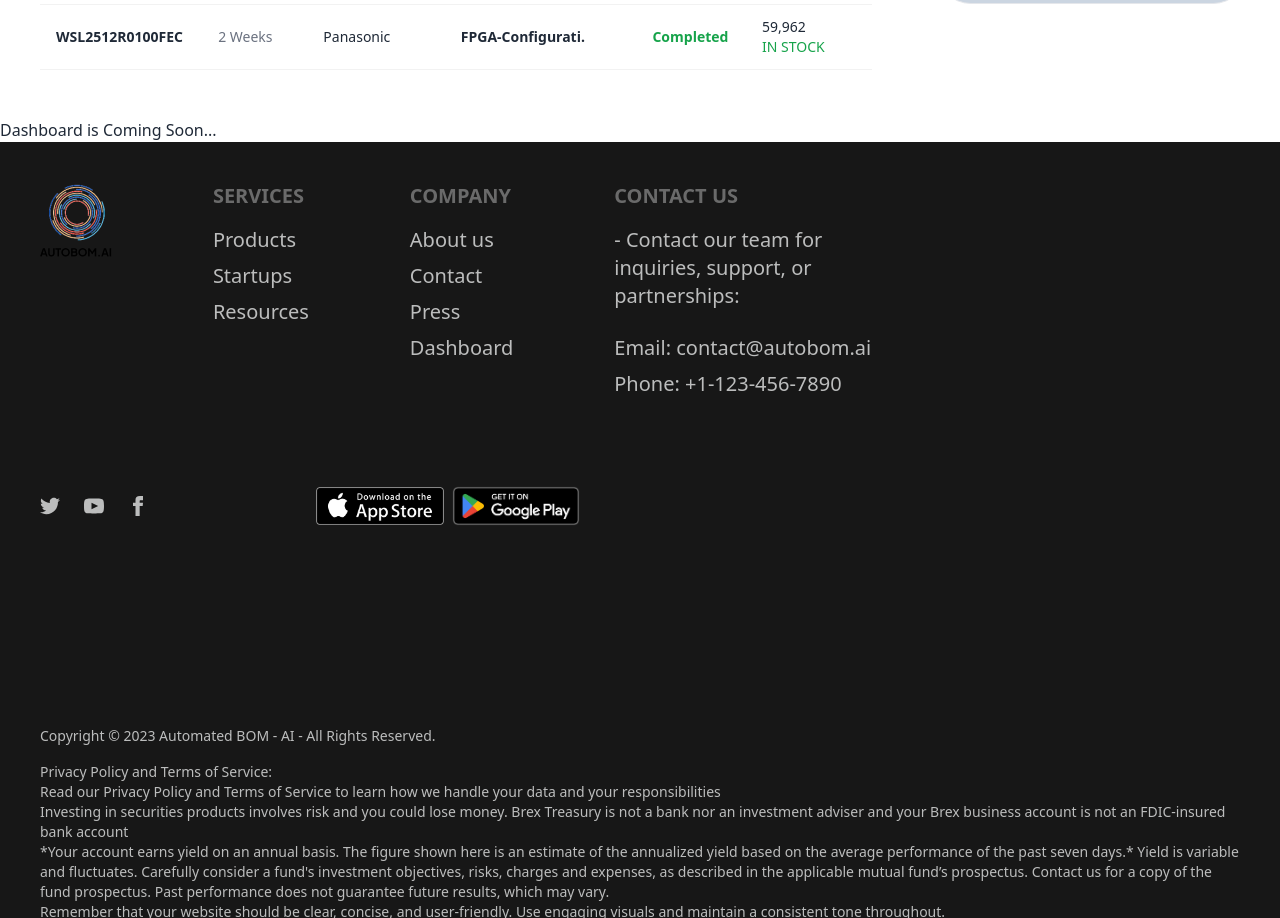
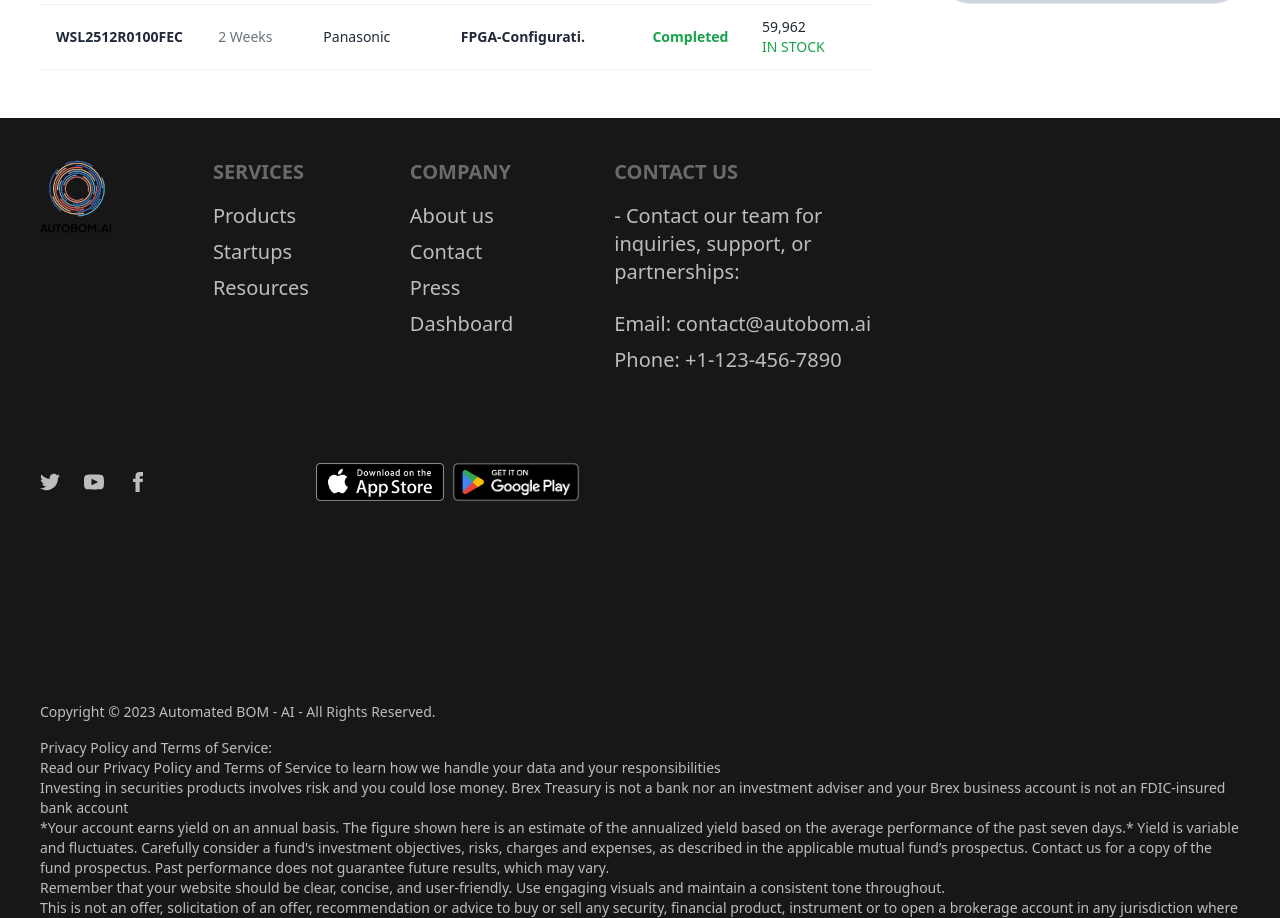
Before and after one commit to SumiAkter2/autobom-ai, a React (Vite) app: page /dashboard in a window 1280 px wide. Shown: the part 873-1791 px from the top of the page. Built offline with nearby package versions, Linux system fonts and the light colour scheme.

Commit message:
Remove h1 from dashboard

```diff
--- a/src/Component/Dashboard/Dashboard.jsx
+++ b/src/Component/Dashboard/Dashboard.jsx
@@ -6,7 +6,6 @@ const Dashboard = () => {
     <div className="">
       <DashboardHeader />
       <DashboardBanner />
-      <h1>Dashboard is Coming Soon...</h1>
     </div>
   );
 };
```
